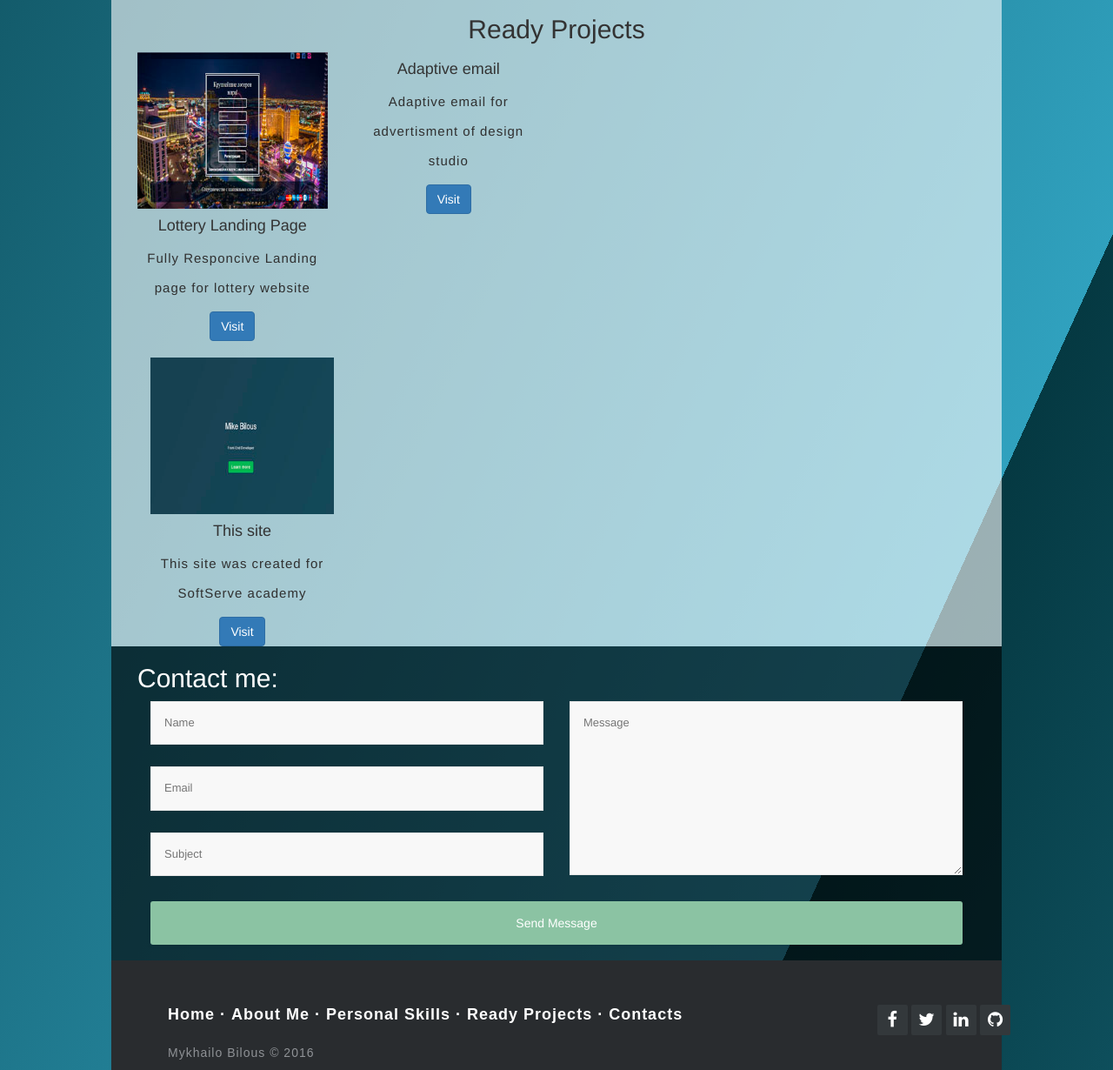
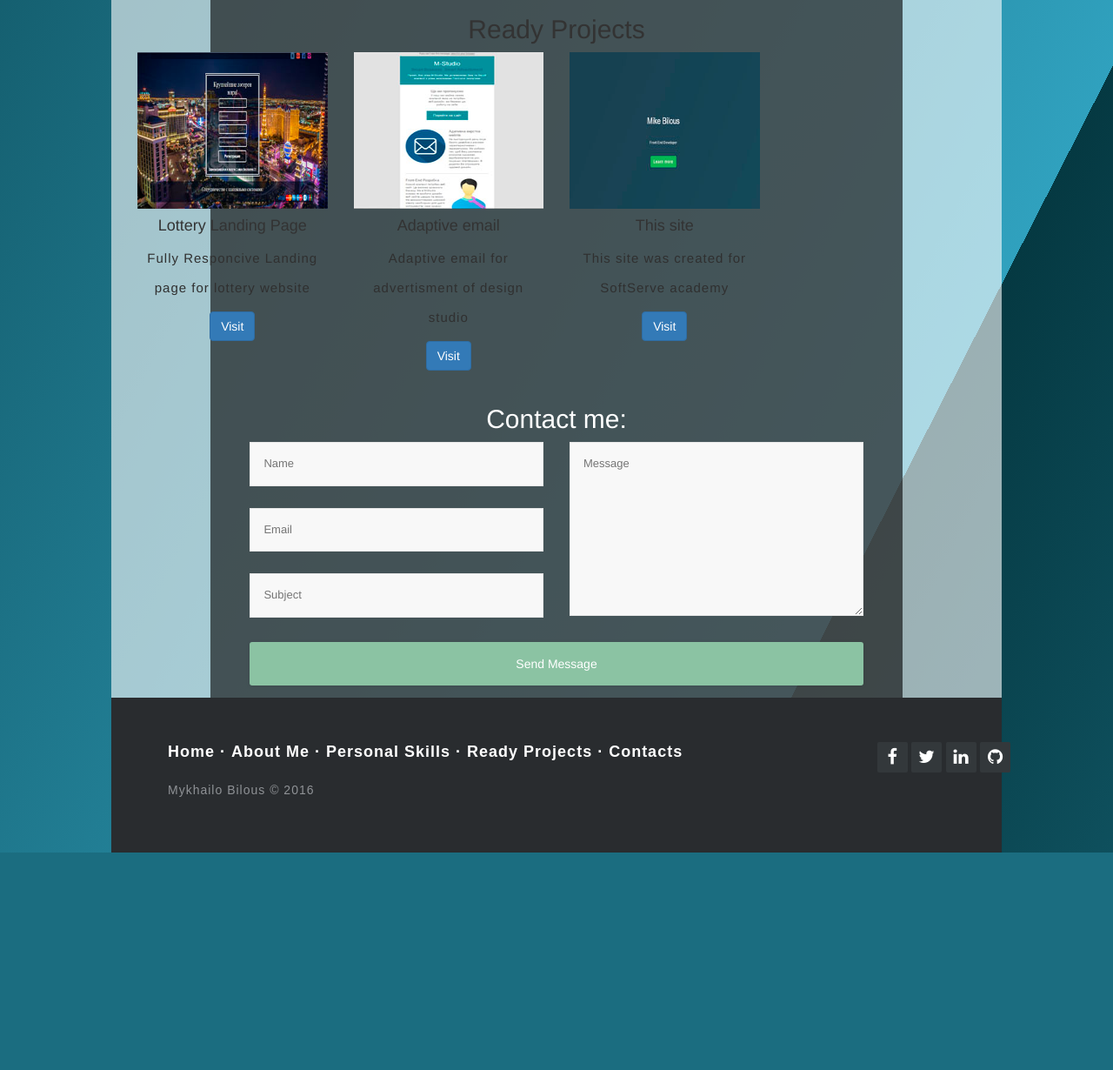
Before and after one commit to MykhailoBilous/main_pr, a plain HTML site: page index.html in a window 1280 px wide. Shown: the part 1533-2763 px from the top of the page at 87% size. After the commit the page ends 2513 px from the top, so only its background shows below. Drawn offline with nearby package versions, Linux system fonts and the light colour scheme.

Commit message:
Update index.html

```diff
--- a/index.html
+++ b/index.html
@@ -83,7 +83,7 @@
                         </tr>
                 </table>
             </div>
-            <div class="col-lg-12">
+           <div class="col-lg-12">
                 <h2 id="rp">Ready Projects</h2>
                 <div class="row prj_m">
                     <div class="col-sm-12 col-md-4 col-lg-3">
@@ -94,6 +94,7 @@
                         </div>
                     </div>
                     <div class="col-sm-12 col-md-4 col-lg-3">
+                        <div class="card card-block"> <img class="card-img-top" data-src="holder.js/100px180/" alt="100%x180" src="images/resp_mail.jpg" data-holder-rendered="true" style="height: 180px; width: 100%; display: block;">
                             <div class="card-block">
                                 <h4 class="card-title">Adaptive email</h4>
                                 <p class="card-text">Adaptive email for advertisment of design studio</p> <a href="https://mykhailobilous.github.io/email_resp/" class="btn btn-primary">Visit</a> </div>
@@ -108,9 +109,6 @@
                     </div>
                 </div>
             </div>
-        </div>
-    </section>
-    <section>
         <div class="container black-mask">
             <div class="col-lg-12">
                 <h2 id="contact" class="text-white">Contact me:</h2>
```
